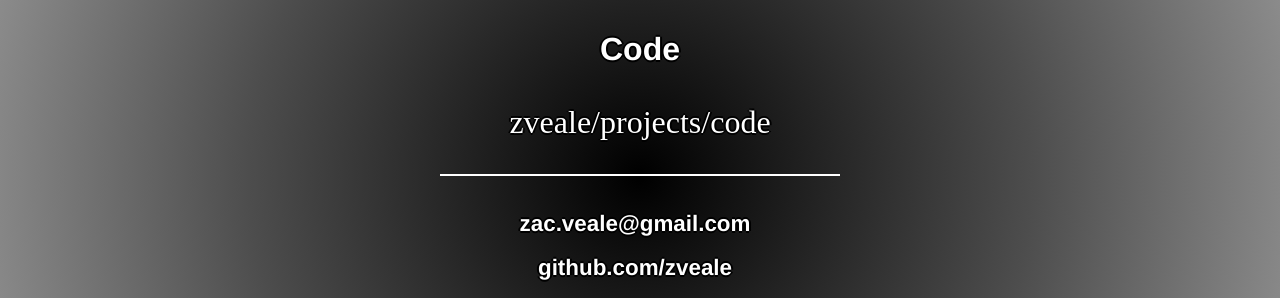
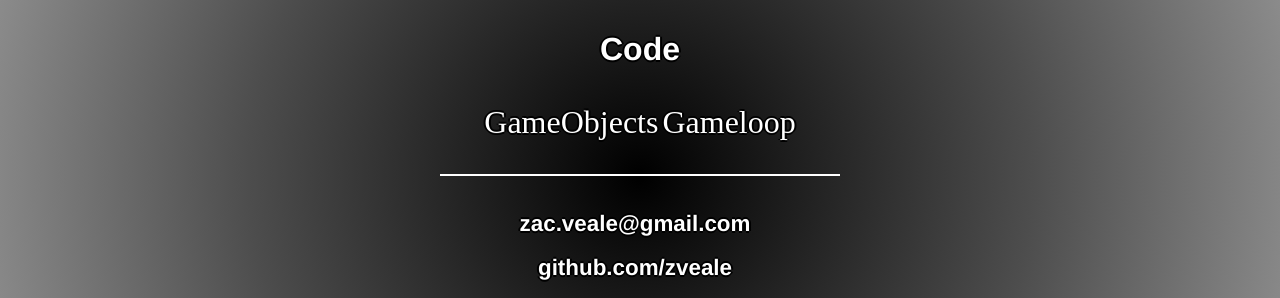
Before and after one commit to zveale/zveale.github.io, a Jekyll site: the page built from projects/index.html, in a window 1280 px wide. Shown: the part 1174-1472 px from the top of the page. Built offline with Jekyll 4.4.1, drawn with Linux system fonts in a browser that asks for light colours.

Commit message:
Update index.html

```diff
--- a/projects/index.html
+++ b/projects/index.html
@@ -17,5 +17,6 @@ title: Projects
 		<a href="https://github.com/zveale/projects/tree/master/Intercom%20626/visual">zveale/projects/visual</a>
 
 		<h1>Code</h1>
-		<a href="https://github.com/zveale/projects/tree/master/Intercom%20626/code">zveale/projects/code</a>
+		<a href="https://github.com/zveale/projects/tree/master/Intercom%20626/code/GameObjects">GameObjects</a>
+		<a href="https://github.com/zveale/projects/tree/master/Intercom%20626/code/Gameloop">Gameloop</a>
 	</div>
```
